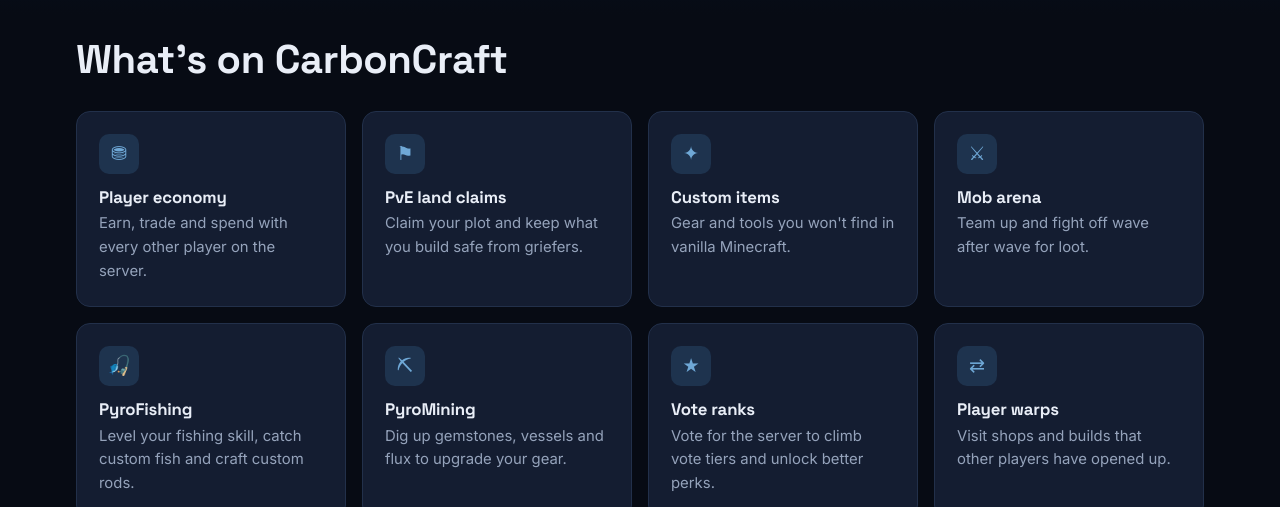
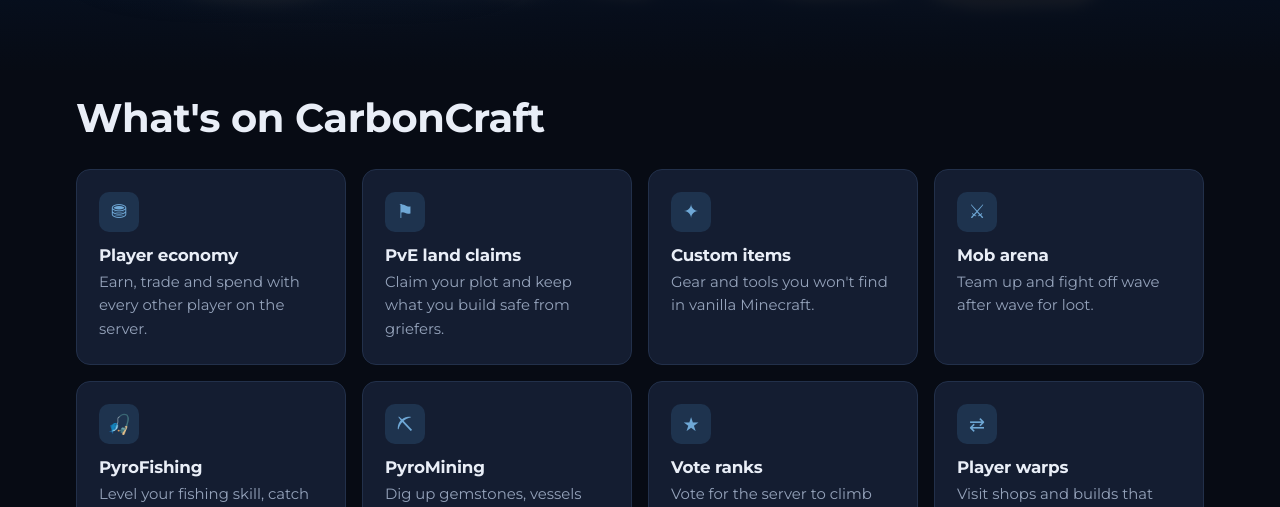
Before and after one commit to OverCraftedGames/website, a plain HTML site: page index.html in a window 1280 px wide. Shown: the part 773-1280 px from the top of the page. Drawn offline with Linux system fonts and the light colour scheme; no server answers.

Commit message:
Switch the studio site to Montserrat for all text
Matches the OCG Network site and the OCG Survival wiki. The stylesheet link is
versioned (styles.css?v=2) so browsers reload it.

```diff
--- a/css/styles.css
+++ b/css/styles.css
@@ -18,9 +18,9 @@
   --discord: #5865f2;
   --radius: 14px;
   --wrap: 1160px;
-  --font-display: "Space Grotesk", system-ui, sans-serif;
-  --font-body: "Inter", system-ui, sans-serif;
-  --font-mono: "JetBrains Mono", ui-monospace, monospace;
+  --font-display: "Montserrat", system-ui, sans-serif;
+  --font-body: "Montserrat", system-ui, sans-serif;
+  --font-mono: "Montserrat", system-ui, sans-serif;
 }
 
 *, *::before, *::after { box-sizing: border-box; }
--- a/index.html
+++ b/index.html
@@ -8,8 +8,8 @@
   <link rel="icon" href="assets/logo.png">
   <link rel="preconnect" href="https://fonts.googleapis.com">
   <link rel="preconnect" href="https://fonts.gstatic.com" crossorigin>
-  <link href="https://fonts.googleapis.com/css2?family=Space+Grotesk:wght@500;700&family=Inter:wght@400;500;600&family=JetBrains+Mono:wght@500&display=swap" rel="stylesheet">
-  <link rel="stylesheet" href="css/styles.css">
+  <link href="https://fonts.googleapis.com/css2?family=Montserrat:wght@400;500;600;700&display=swap" rel="stylesheet">
+  <link rel="stylesheet" href="css/styles.css?v=2">
 </head>
 <body>
   <header class="site-header">
```
